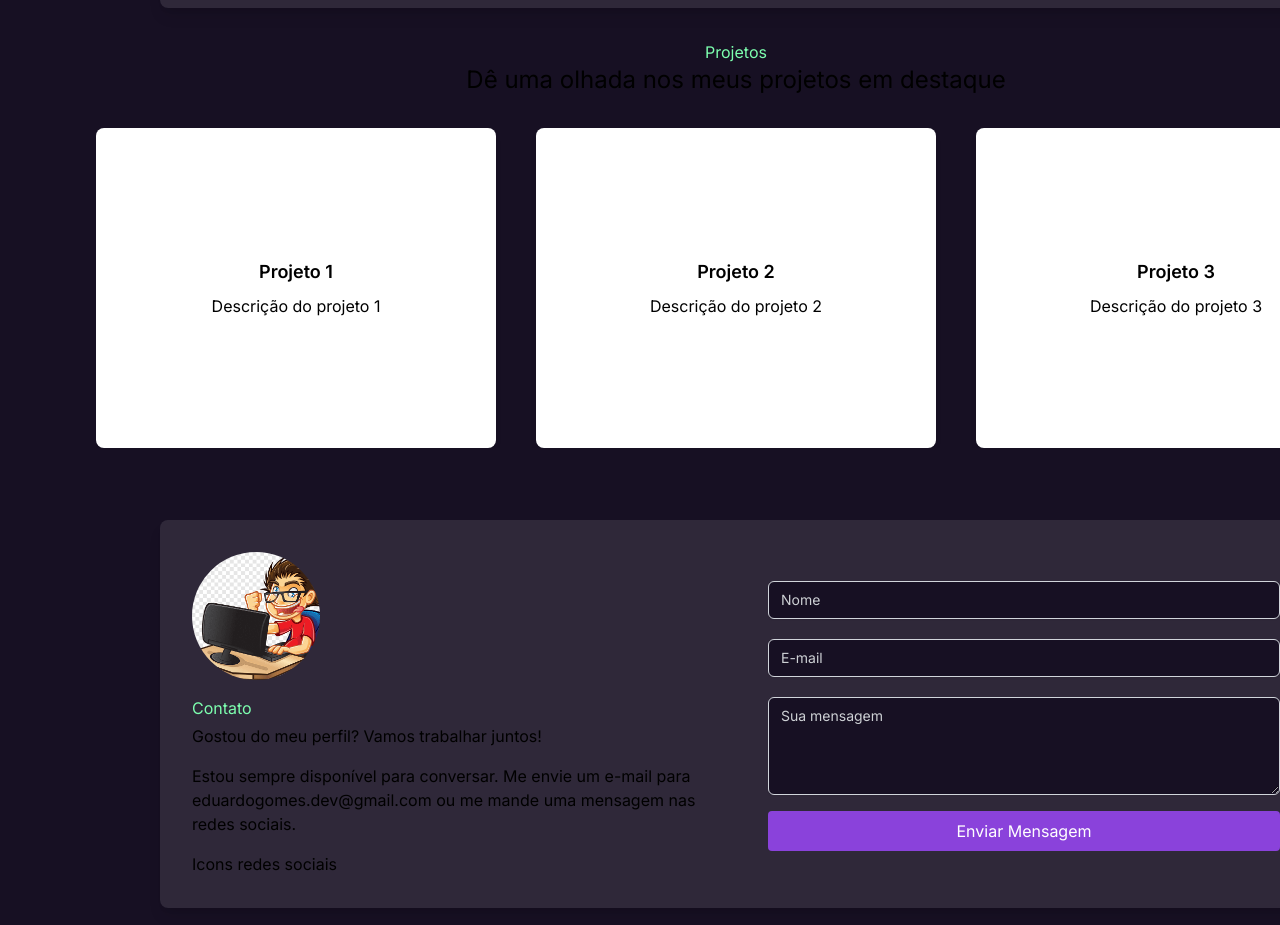
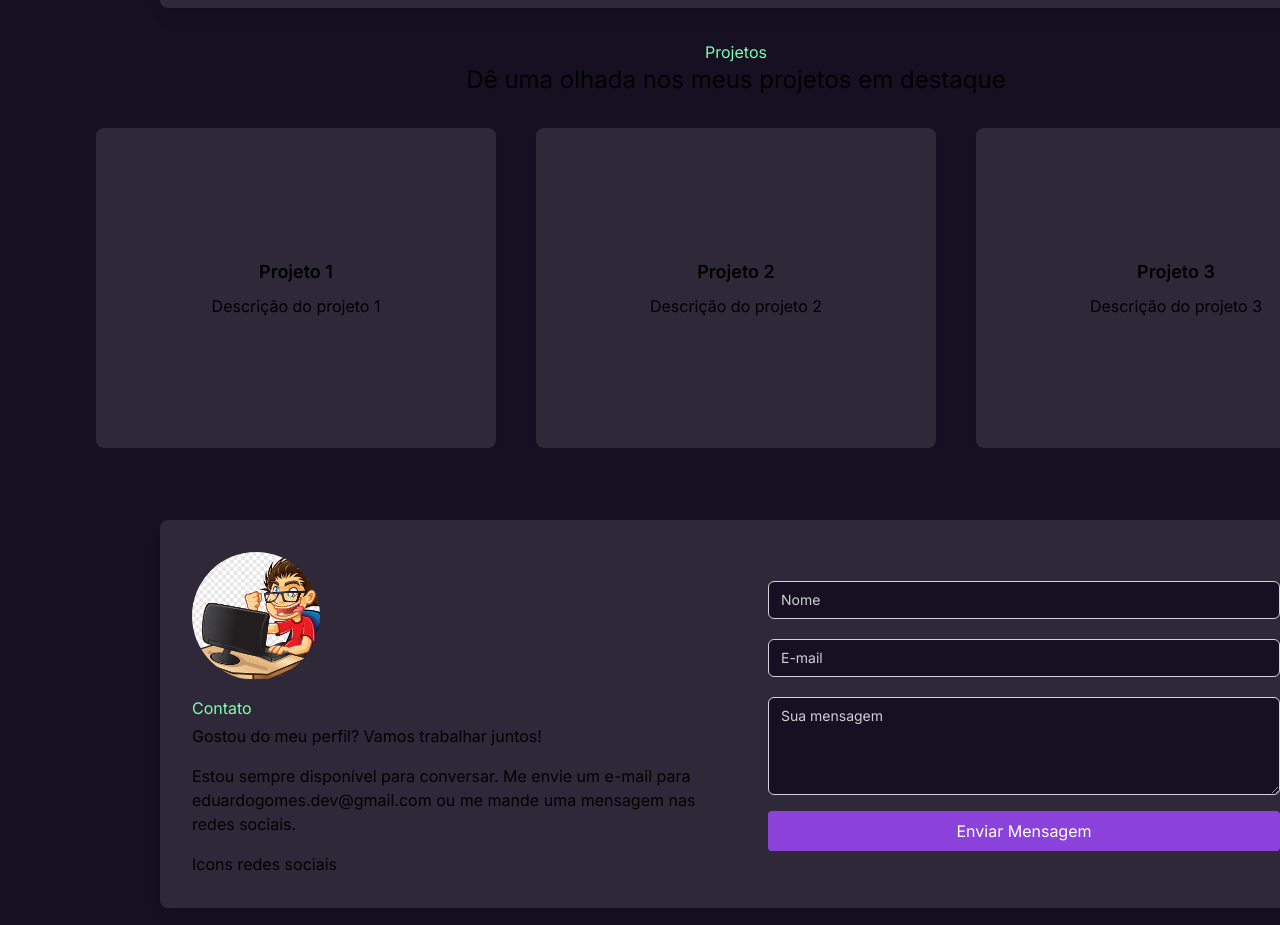
Before and after one commit to EduardoGomesSa/my-portfolio, a Next.js app: page / in a window 1280 px wide. Shown: the part 940-1865 px from the top of the page. Built offline with nearby package versions, Linux system fonts and the light colour scheme.

Commit message:
Mudança da cor dos cards de projeto

```diff
--- a/src/components/projects_carousel.tsx
+++ b/src/components/projects_carousel.tsx
@@ -24,7 +24,7 @@ export function ProjectsCarousel() {
         >
             {projects.map((project, index) => (
                 <SwiperSlide key={index}>
-                    <div className="bg-white p-6 shadow-md rounded-lg h-80 flex flex-col justify-center items-center">
+                    <div className="bg-white bg-opacity-10 p-6 shadow-md rounded-lg h-80 flex flex-col justify-center items-center">
                         <h3 className="text-lg font-semibold mb-2 text-black">{project.title}</h3>
                         <p className="text-black">{project.description}</p>
                     </div>
```
